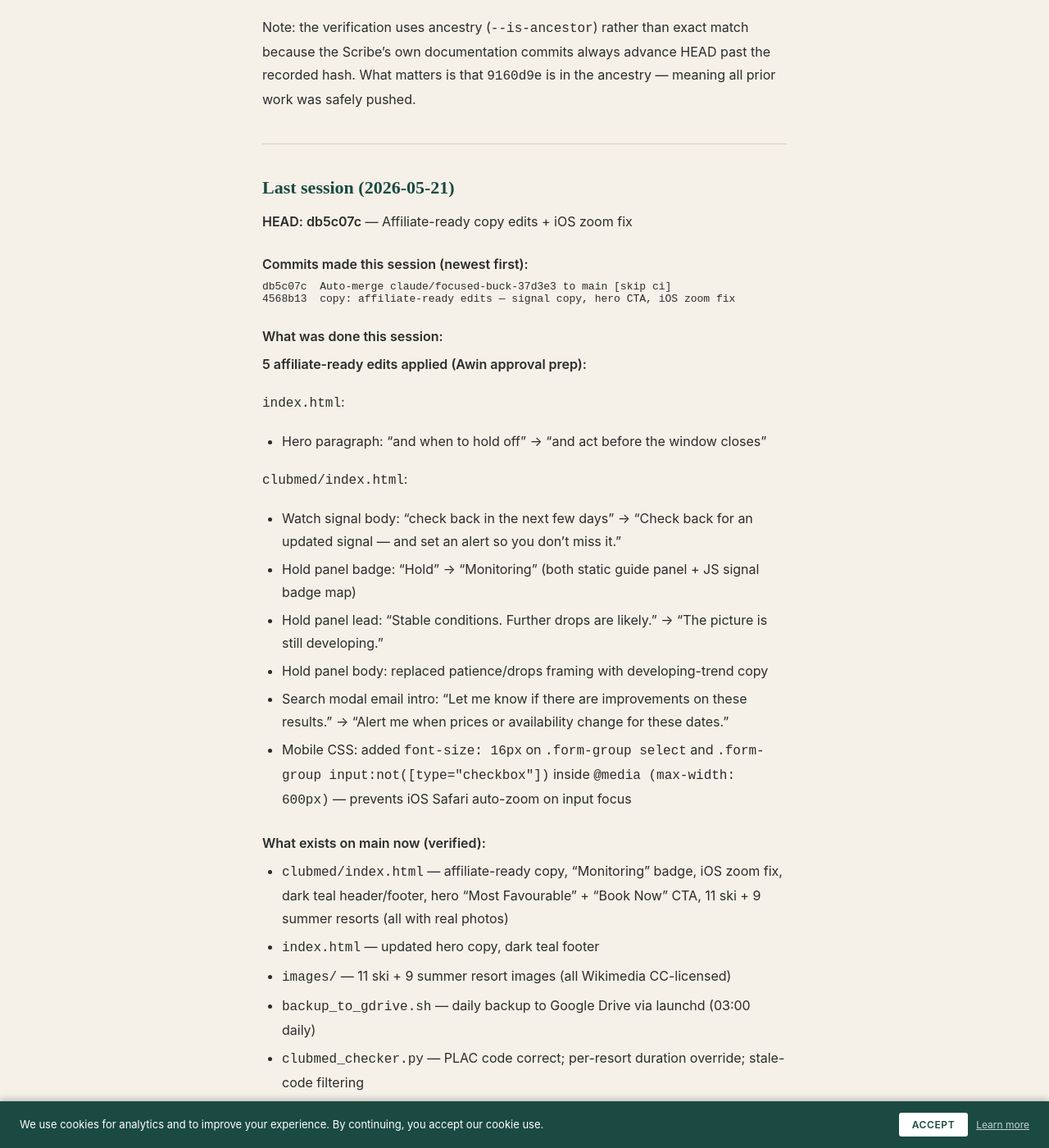
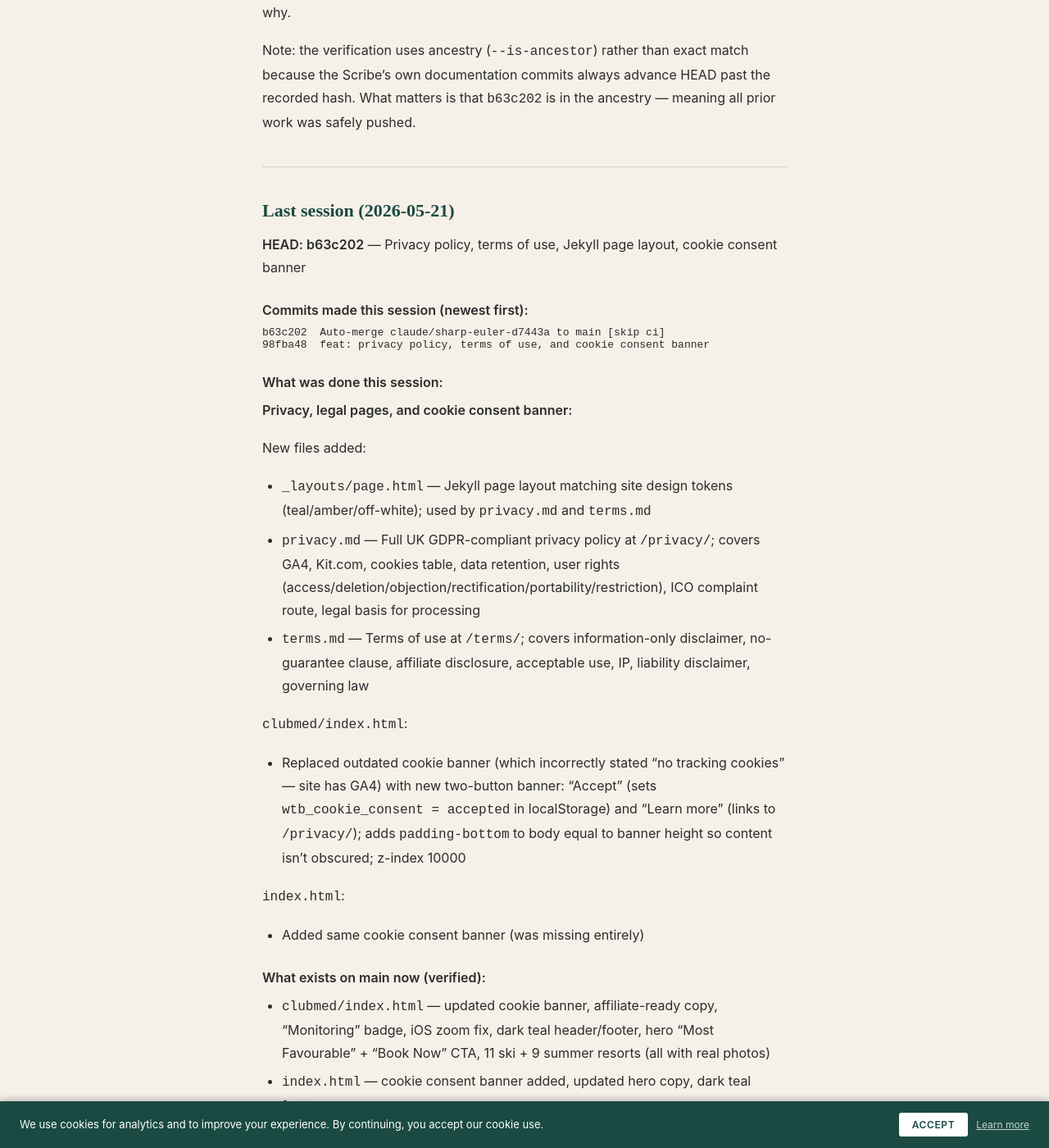
Before and after one commit to 215781/booking-window, a Jekyll site: the page built from NEXT_SESSION_PROMPT.md, in a window 1280 px wide and 1400 px high, scrolled down 717 px. Shown: the whole window at 82% size. Built offline with Jekyll 4.4.1, drawn with Linux system fonts in a browser that asks for light colours; some web fonts are replaced; our own code applies the rules of GitHub Pages for plain Markdown files; some of the changed text lies outside the part shown.

Commit message:
docs: session wrap-up 2026-05-21 — privacy, terms, cookie banner, HEAD b63c202 recorded
Co-Authored-By: Claude Sonnet 4.6 <noreply@anthropic.com>

````diff
--- a/NEXT_SESSION_PROMPT.md
+++ b/NEXT_SESSION_PROMPT.md
@@ -9,45 +9,48 @@ Then read `PLAN.md` for the full task list.
 
 Run:
 ```bash
-git merge-base --is-ancestor db5c07c HEAD && echo "OK — HEAD is ahead of last recorded state" || echo "MISMATCH — investigate before starting work"
+git merge-base --is-ancestor b63c202 HEAD && echo "OK — HEAD is ahead of last recorded state" || echo "MISMATCH — investigate before starting work"
 ```
 
-Last recorded push: **`db5c07c`** (Auto-merge claude/focused-buck-37d3e3 to main)
+Last recorded push: **`b63c202`** (Auto-merge claude/sharp-euler-d7443a to main — privacy, terms, cookie banner)
 
 If the check prints MISMATCH: stop, do not begin work, diagnose what diverged and why.
 
-Note: the verification uses ancestry (`--is-ancestor`) rather than exact match because the Scribe's own documentation commits always advance HEAD past the recorded hash. What matters is that `9160d9e` is in the ancestry — meaning all prior work was safely pushed.
+Note: the verification uses ancestry (`--is-ancestor`) rather than exact match because the Scribe's own documentation commits always advance HEAD past the recorded hash. What matters is that `b63c202` is in the ancestry — meaning all prior work was safely pushed.
 
 ---
 
 ## Last session (2026-05-21)
 
-**HEAD: db5c07c** — Affiliate-ready copy edits + iOS zoom fix
+**HEAD: b63c202** — Privacy policy, terms of use, Jekyll page layout, cookie consent banner
 
 ### Commits made this session (newest first):
 ```
-db5c07c  Auto-merge claude/focused-buck-37d3e3 to main [skip ci]
-4568b13  copy: affiliate-ready edits — signal copy, hero CTA, iOS zoom fix
+b63c202  Auto-merge claude/sharp-euler-d7443a to main [skip ci]
+98fba48  feat: privacy policy, terms of use, and cookie consent banner
 ```
 
 ### What was done this session:
 
-**5 affiliate-ready edits applied (Awin approval prep):**
+**Privacy, legal pages, and cookie consent banner:**
+
+New files added:
+- `_layouts/page.html` — Jekyll page layout matching site design tokens (teal/amber/off-white); used by `privacy.md` and `terms.md`
+- `privacy.md` — Full UK GDPR-compliant privacy policy at `/privacy/`; covers GA4, Kit.com, cookies table, data retention, user rights (access/deletion/objection/rectification/portability/restriction), ICO complaint route, legal basis for processing
+- `terms.md` — Terms of use at `/terms/`; covers information-only disclaimer, no-guarantee clause, affiliate disclosure, acceptable use, IP, liability disclaimer, governing law
+
+`clubmed/index.html`:
+- Replaced outdated cookie banner (which incorrectly stated "no tracking cookies" — site has GA4) with new two-button banner: "Accept" (sets `wtb_cookie_consent = accepted` in localStorage) and "Learn more" (links to `/privacy/`); adds `padding-bottom` to body equal to banner height so content isn't obscured; z-index 10000
 
 `index.html`:
-- Hero paragraph: "and when to hold off" → "and act before the window closes"
-
-`clubmed/index.html`:
-- Watch signal body: "check back in the next few days" → "Check back for an updated signal — and set an alert so you don't miss it."
-- Hold panel badge: "Hold" → "Monitoring" (both static guide panel + JS signal badge map)
-- Hold panel lead: "Stable conditions. Further drops are likely." → "The picture is still developing."
-- Hold panel body: replaced patience/drops framing with developing-trend copy
-- Search modal email intro: "Let me know if there are improvements on these results." → "Alert me when prices or availability change for these dates."
-- Mobile CSS: added `font-size: 16px` on `.form-group select` and `.form-group input:not([type="checkbox"])` inside `@media (max-width: 600px)` — prevents iOS Safari auto-zoom on input focus
+- Added same cookie consent banner (was missing entirely)
 
 ### What exists on main now (verified):
-- `clubmed/index.html` — affiliate-ready copy, "Monitoring" badge, iOS zoom fix, dark teal header/footer, hero "Most Favourable" + "Book Now" CTA, 11 ski + 9 summer resorts (all with real photos)
-- `index.html` — updated hero copy, dark teal footer
+- `clubmed/index.html` — updated cookie banner, affiliate-ready copy, "Monitoring" badge, iOS zoom fix, dark teal header/footer, hero "Most Favourable" + "Book Now" CTA, 11 ski + 9 summer resorts (all with real photos)
+- `index.html` — cookie consent banner added, updated hero copy, dark teal footer
+- `privacy.md` → renders at `/privacy/` via Jekyll (full UK GDPR policy)
+- `terms.md` → renders at `/terms/` via Jekyll (terms of use) — footer 404 now resolved
+- `_layouts/page.html` — Jekyll page layout for static pages
 - `images/` — 11 ski + 9 summer resort images (all Wikimedia CC-licensed)
 - `backup_to_gdrive.sh` — daily backup to Google Drive via launchd (03:00 daily)
 - `clubmed_checker.py` — PLAC code correct; per-resort duration override; stale-code filtering
@@ -56,10 +59,10 @@ db5c07c  Auto-merge claude/focused-buck-37d3e3 to main [skip ci]
 - `markwarner/index.html` — Mark Warner tracker live at /markwarner/
 
 ### Open items for next session:
-- **`/terms/` page doesn't exist yet** — footer links to `/terms/` which 404s. Build a minimal Terms of Use page at `terms/index.html` or `terms.html` to resolve this.
 - `build_site.yml` only rebuilds `clubmed/index.html` — should also handle summer CSV injection when `prices_clubmed_summer.csv` changes
 - Review PLAN_V2.md tasks B1–B15 for next priority — especially B6 (hero pull quote), B7 (copy rewrite), B2 (section reorder)
 - Review `claude/naughty-noyce-f4276b` branch: "copy: signal-first reframe — lead with £saved/% down" (May 10) — decide whether to merge
+- `post.html` footer still links to `/privacy.html` — should be updated to `/privacy/`
 
 ---
 
````
